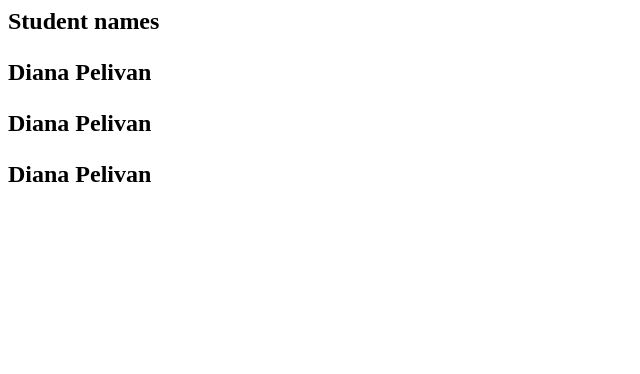
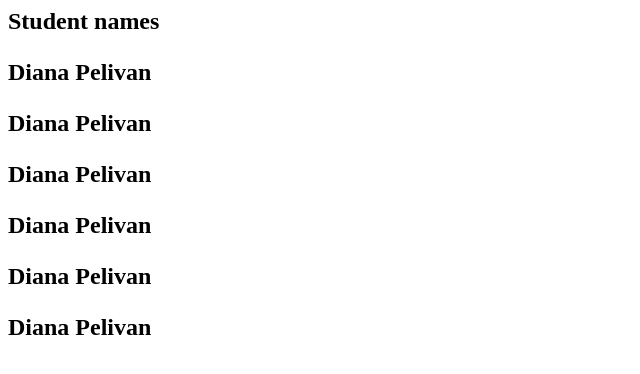
Before and after one commit to aizirek7/YummyFoods, a plain HTML site: page index.html in a window 1280 px wide. Shown: the whole page, without its empty margins (0-640 px from the left). Drawn offline with Linux system fonts and the light colour scheme.

Commit message:
Added more 3 students

```diff
--- a/index.html
+++ b/index.html
@@ -1,5 +1,7 @@
-
-        <h2>Student names<h2>
-        <p>Diana Pelivan<p>
-        <p>Diana Pelivan<p>
-        <p>Diana Pelivan<p>
+<h2>Student names<h2>
+<p>Diana Pelivan<p>
+<p>Diana Pelivan<p>
+<p>Diana Pelivan<p>
+<p>Diana Pelivan<p>
+<p>Diana Pelivan<p>
+<p>Diana Pelivan<p>
```
